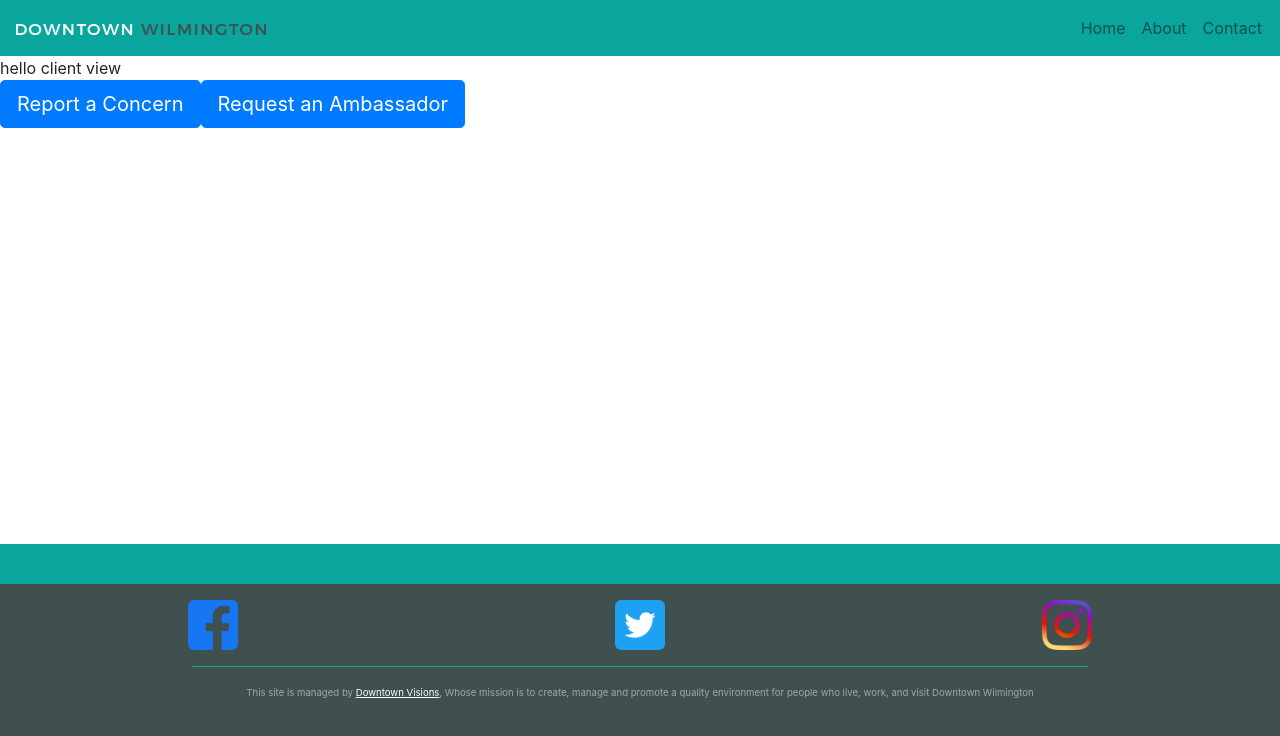
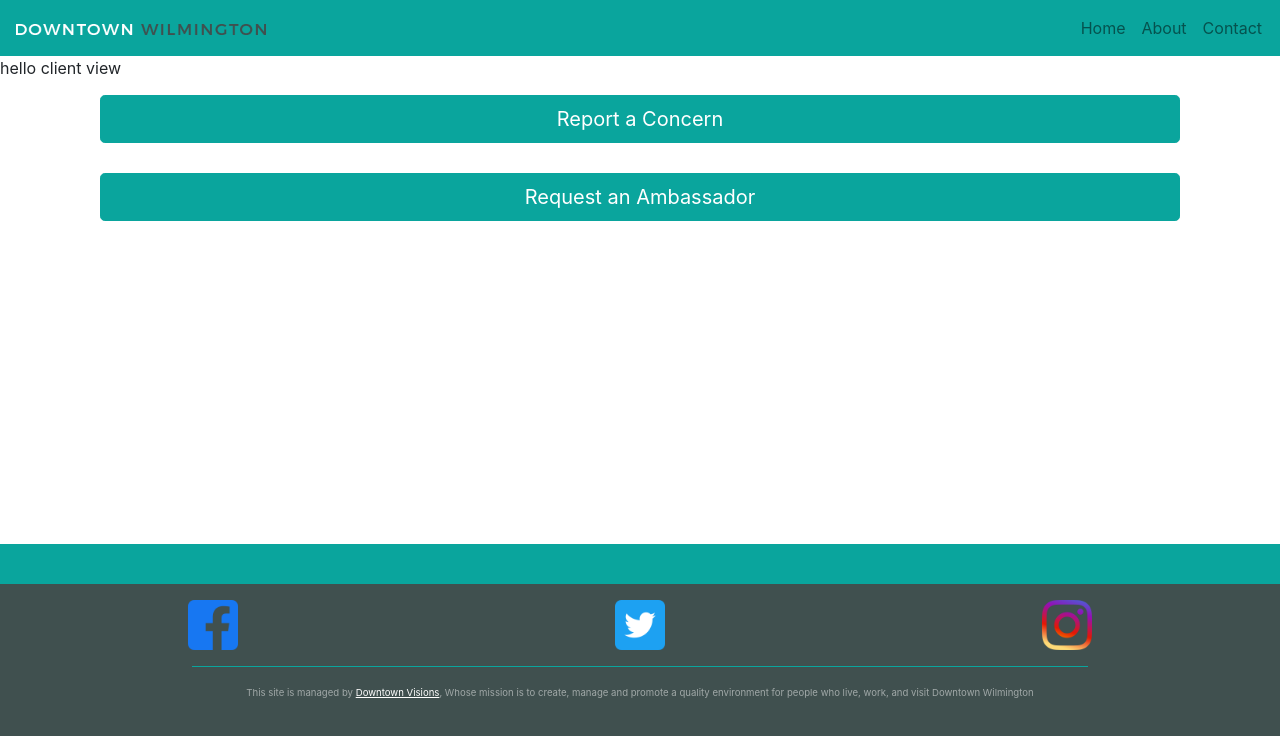
Before and after one commit to davidtrom/DTVClient, an Angular app: page / in a window 1280 px wide. Shown: the top 736 px of the page. Built offline with nearby package versions, Linux system fonts and the light colour scheme.

Commit message:
add buttons to client-view

```diff
--- a/src/app/clientView/home-view/home-view.component.css
+++ b/src/app/clientView/home-view/home-view.component.css
@@ -0,0 +1,9 @@
+.btn {
+    width: 100%;
+    margin-top: 15px;
+    margin-bottom: 15px;
+    overflow: hidden;
+    background-color: #0aa59d;
+    border-color: #0aa59d;
+
+}
--- a/src/app/clientView/home-view/home-view.component.html
+++ b/src/app/clientView/home-view/home-view.component.html
@@ -1,11 +1,14 @@
-
 <app-header></app-header>
 hello client view
-<router-outlet name="clientView"></router-outlet>
-<div class="form-actions">
-
-<button type="button" class="btn btn-primary btn-lg">Report a Concern</button>
-<button type="button" class="btn btn-primary btn-lg">Request an Ambassador</button>
-
+<div class="container">
+    <div class="row"></div>
+    <router-outlet name="clientView"></router-outlet>
+    <div class="col text-center">
+        <button type="button" class="btn btn-primary btn-lg">Report a Concern</button>
+        <!--<report-a-concern></report-a-concern> -->
+    </div>
+    <div class="col text-center">
+        <button type="button" class="btn btn-primary btn-lg">Request an Ambassador</button>
+    </div>
 </div>
 <app-footer></app-footer>
```
